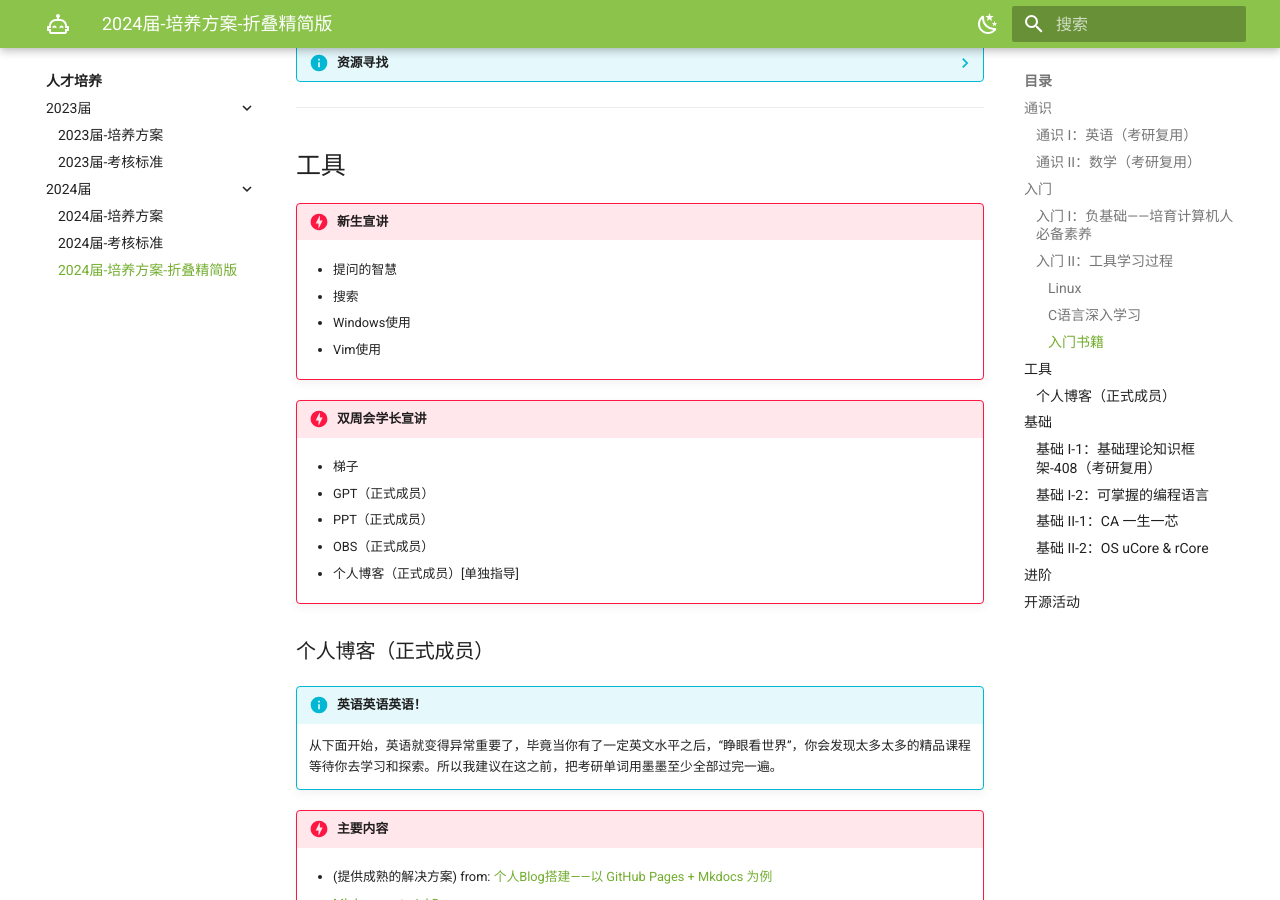
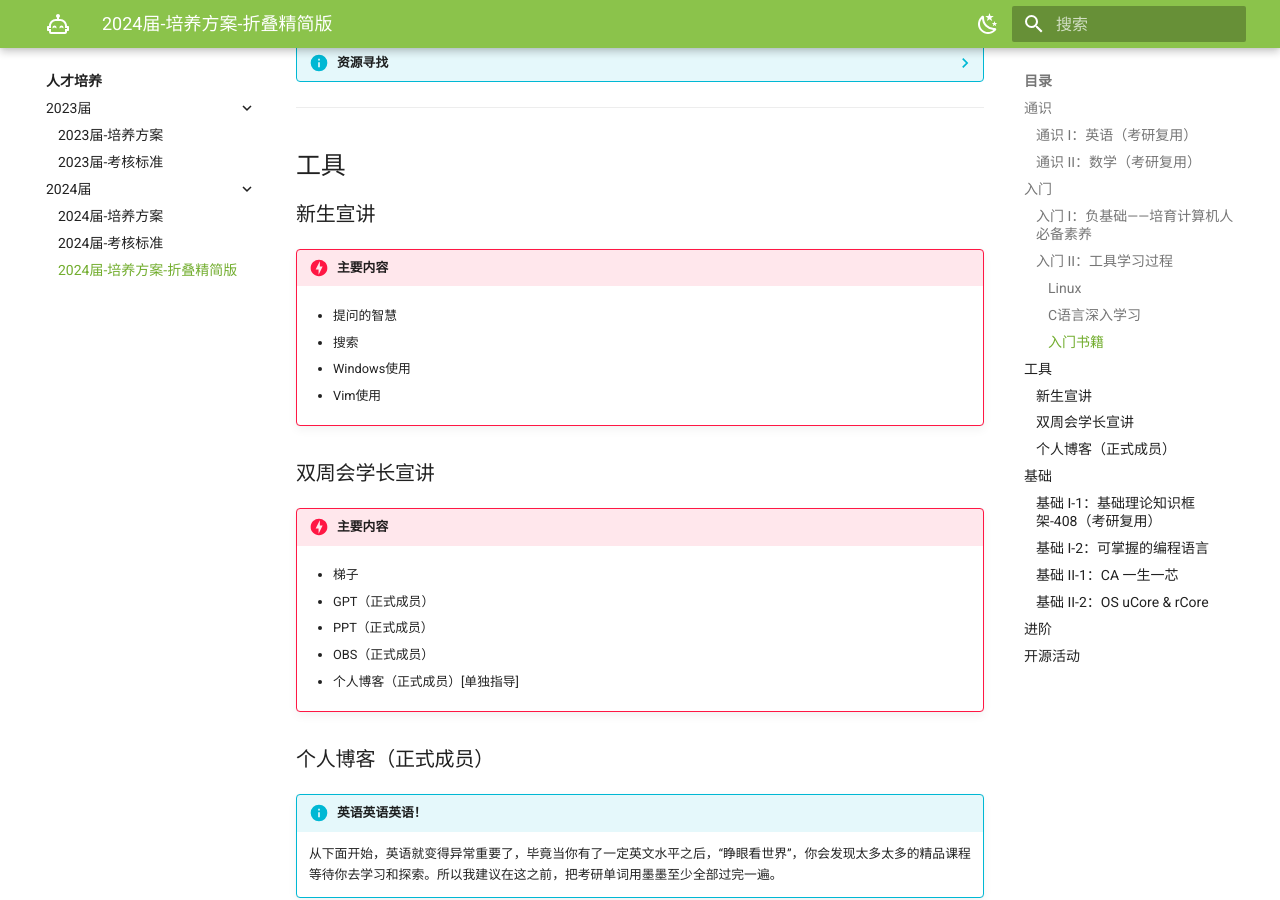
Before and after one commit to Haohahahaha/OSCA, an MkDocs documentation site: the page built from docs/guide/guide-2024-foldable.md, in a window 1280 px wide and 900 px high, scrolled down 3405 px. Built offline with MkDocs 1.6.1 and Material for MkDocs 9.7.7, drawn with Linux system fonts in a browser that asks for light colours.

Commit message:
2024-06-25_22:27:58 update

```diff
--- a/docs/guide/guide-2024-foldable.md
+++ b/docs/guide/guide-2024-foldable.md
@@ -210,7 +210,9 @@
 
 ## 工具
 
-!!! danger "新生宣讲"
+### 新生宣讲
+
+!!! danger "主要内容"
 
 	- 提问的智慧
 
@@ -220,7 +222,9 @@
 
 	- Vim使用
 
-!!! danger "双周会学长宣讲"
+### 双周会学长宣讲
+
+!!! danger "主要内容"
 
 	- 梯子
 
```
Also changed, not shown: docs/guide/guide-2024.md (+6 -2 lines).
